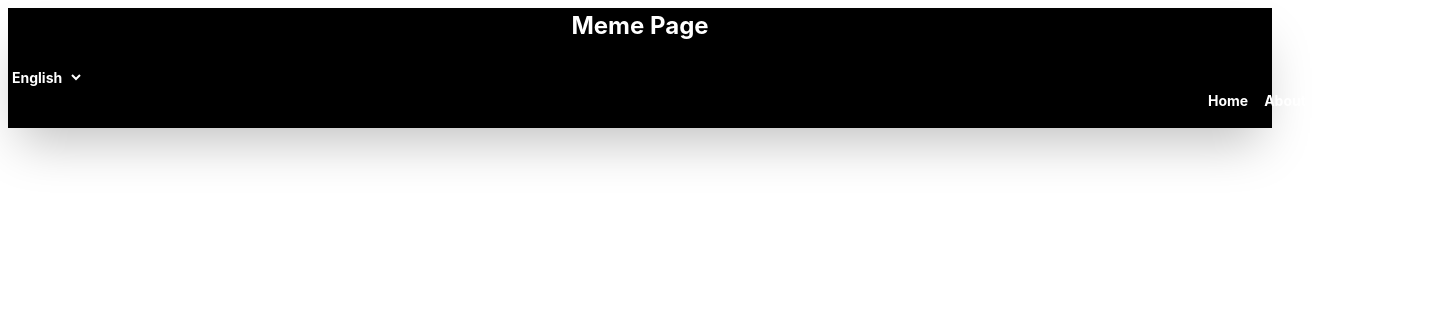
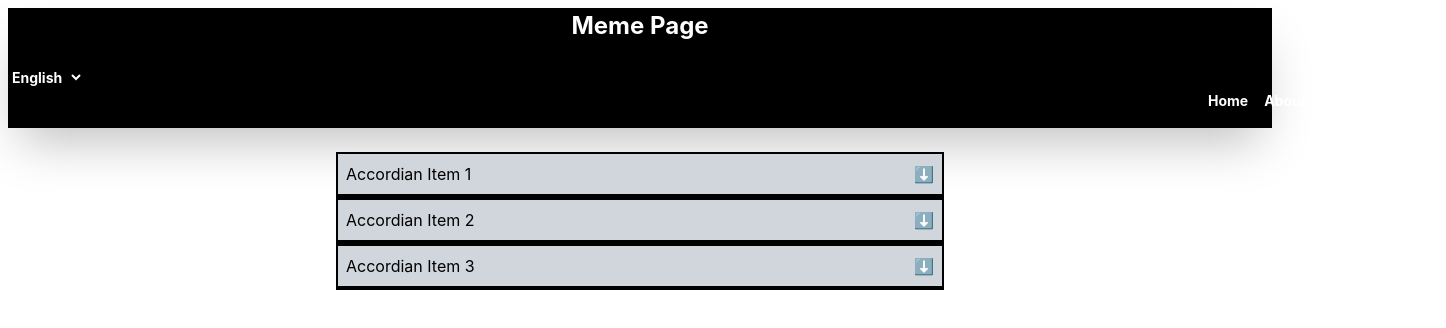
Before and after one commit to mksri/system-design, a React (Vite) app in the folder LLD/: page /accordian in a window 1280 px wide. Shown: the top 328 px of the page, 1446 px wide, since content can reach past the window. Built offline with nearby package versions, Linux system fonts and the light colour scheme.

Commit message:
Accordian

```diff
--- a/LLD/App.js
+++ b/LLD/App.js
@@ -6,6 +6,7 @@ import About from "./src/components/About";
 import Body from "./src/components/Body";
 import ProtectedRoute from "./src/components/ProtectedRoute";
 import Login from "./src/components/Login";
+import Accordian from './src/components/Accordian';
 
 
 const App = () =>{
@@ -20,6 +21,7 @@ const App = () =>{
     <Route path="/about" element={<About/>}/>
     </Route>
     <Route path="/login" element={<Login/>}/>
+    <Route path="/accordian" element={<Accordian/>}/>
 </Routes>
 </BrowserRouter>
     )
--- /dev/null
+++ b/LLD/src/components/Accordian.js
@@ -0,0 +1,42 @@
+import AccordianItems from "./AccordianItems";
+import { useState } from "react";
+
+const Accordian = () =>{
+
+    const [ isOpenIndex , setIsOpenIndex ] = useState(null);
+
+
+    const data = [
+
+        {
+            title: "Accordian Item 1",
+            description: "It is shown by default, until the collapse plugin adds the appropriate classes that we use to style each element. These classes control the overall appearance, as well as the showing and hiding via CSS transitions. You can modify any of this with custom CSS or overriding our default variables. It's also worth noting that just about any HTML can go within the .accordion-body, though the transition does limit overflow. "
+        },
+        {
+            title: "Accordian Item 2",
+            description: "It is shown by default, until the collapse plugin adds the appropriate classes that we use to style each element. These classes control the overall appearance, as well as the showing and hiding via CSS transitions. You can modify any of this with custom CSS or overriding our default variables. It's also worth noting that just about any HTML can go within the .accordion-body, though the transition does limit overflow. "
+        },
+        {
+            title: "Accordian Item 3",
+            description: "It is shown by default, until the collapse plugin adds the appropriate classes that we use to style each element. These classes control the overall appearance, as well as the showing and hiding via CSS transitions. You can modify any of this with custom CSS or overriding our default variables. It's also worth noting that just about any HTML can go within the .accordion-body, though the transition does limit overflow. "
+        },
+    ]
+
+
+    return(
+        <div>
+        <div className="p-4 m-auto w-[50%]">
+          {data.map((d, index) => (
+            <AccordianItems
+            key={index}
+            data={d}
+            isOpen ={isOpenIndex == index}
+            onToggle={()=> setIsOpenIndex(isOpenIndex == index ? 'null' : index)}
+            />
+            ))}
+                </div>
+        </div>
+    )
+}
+
+export default Accordian;
--- /dev/null
+++ b/LLD/src/components/AccordianItems.js
@@ -0,0 +1,19 @@
+import { useState } from 'react';
+
+const AccordianItems = ({ data , isOpen ,onToggle }) =>{
+
+    const { title, description } = data;
+
+   // const [isOpen , setIsOpen] = useState(false);
+
+    return(
+        <div className="border-2">
+            <div className="border-b-2 p-2 bg-gray-300 cursor-pointer flex justify-between" onClick={onToggle}>{title}
+                <span>⬇️</span>
+            </div>
+           {isOpen && <div className="p-4">{description}</div>}
+        </div>
+    )
+}
+
+export default AccordianItems;
--- a/LLD/src/components/Header.js
+++ b/LLD/src/components/Header.js
@@ -18,10 +18,11 @@ const Header = () =>{
             <option value="hi">Hindi</option>
             <option value="sp">Spanish</option>
         </select>
-        <nav className="flex gap-4 ml-300 text-sm">
+        <nav className="flex gap-4 ml-300 text-sm cursor-pointer">
             <Link to="/">Home</Link>
             <Link to="/about"> About </Link>
             <Link to="/login">Login </Link>
+           <Link to="/accordian">Accordian</Link>
         </nav>
         </div>
     )
```
